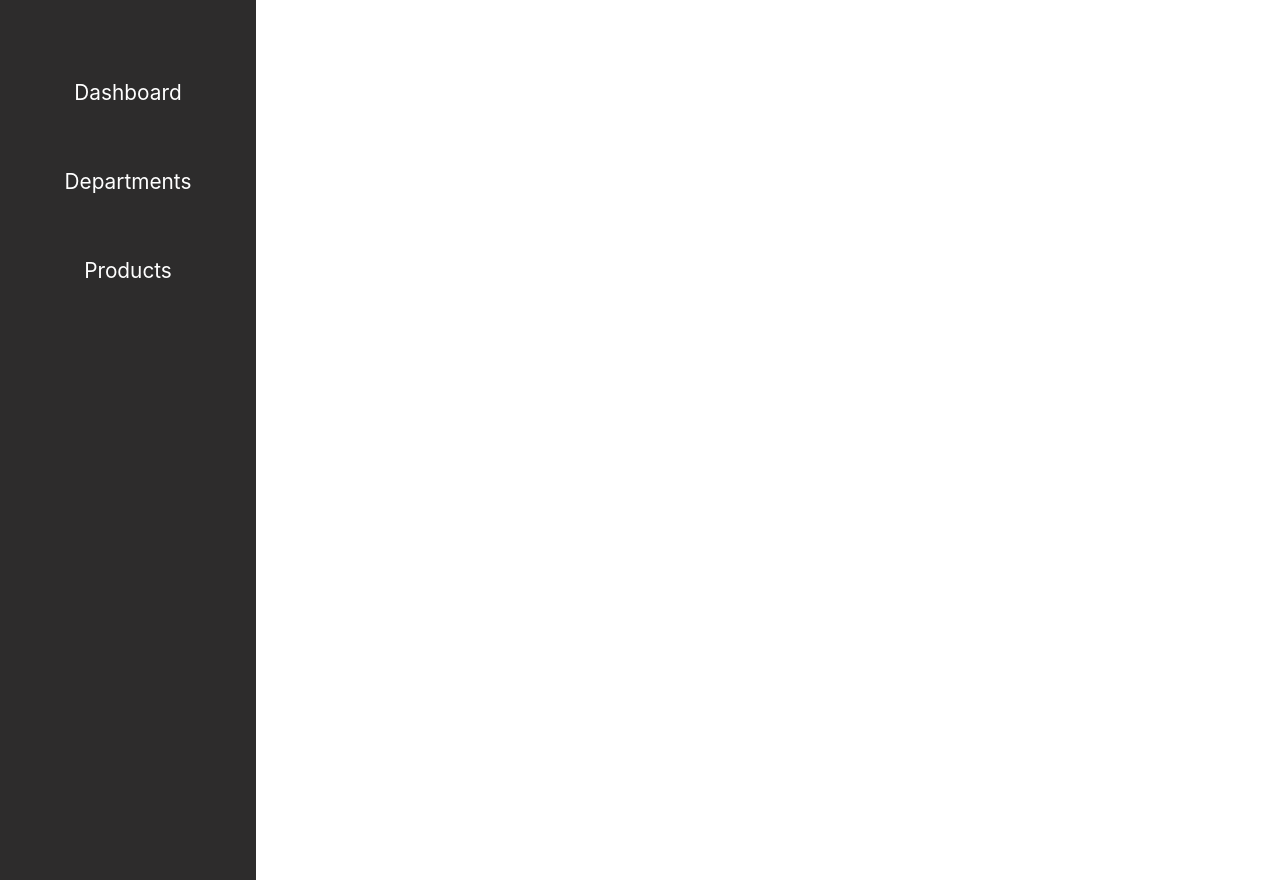
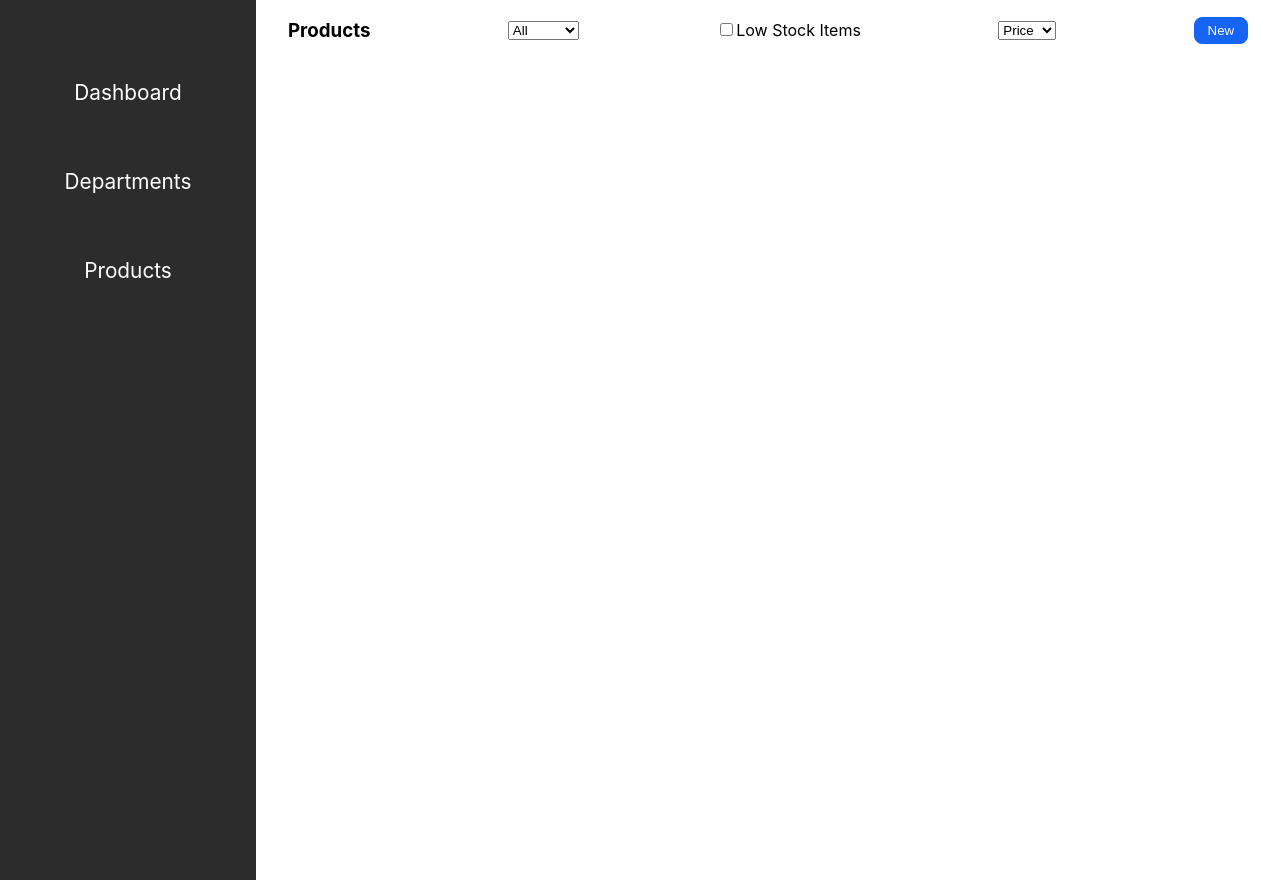
Before and after one commit to WadadParker/mcr-10, a React (Create React App) app: page /products in a window 1280 px wide. Built offline with nearby package versions, Linux system fonts and the light colour scheme.

Commit message:
style: filter bar

```diff
--- a/src/App.js
+++ b/src/App.js
@@ -6,6 +6,7 @@ import {Route,Routes} from "react-router-dom";
 import { Home } from './pages/home/Home';
 import { SideBar } from './components/sideBar/SideBar';
 import {Department} from "./pages/departments/Department";
+import {Products} from "./pages/products/Products";
 
 function App() {
   return (
@@ -14,6 +15,7 @@ function App() {
       <Routes>
         <Route path="/" element={<Home />} />
         <Route path="/departments" element={<Department />} />
+        <Route path="/products" element={<Products />} />
       </Routes>
     </div>
   );
--- /dev/null
+++ b/src/components/filterBar/FilterBar.jsx
@@ -0,0 +1,28 @@
+import React from 'react'
+import styles from "./filterBar.module.css";
+
+export const FilterBar = () => {
+  return (
+    <div className={styles.container}>
+        <h3>Products</h3>
+        <select>
+            <option value="All">All</option>
+            <option value="kitchen">Kitchen</option>
+            <option value="clothing">Clothing</option>
+            <option value="toys">Toys</option>
+        </select>
+        <span>
+        <input id="low-stock" type="checkbox"></input>
+        <label htmlFor='low-stock'>Low Stock Items</label>
+        </span>
+
+        <select>
+            <option disabled>Name</option>
+            <option value="price">Price</option>
+            <option value="stock">Stock</option>
+        </select>
+
+        <button className={styles.button}>New</button>
+    </div>
+  )
+}
--- /dev/null
+++ b/src/components/filterBar/filterBar.module.css
@@ -0,0 +1,17 @@
+.container {
+    display: flex;
+    justify-content: space-between;
+    align-items: center;
+}
+
+
+.button {
+    color: white;
+    background-color: rgb(22, 100, 244);
+    border: 1px solid rgb(22, 100, 244);
+    border-radius: 0.5rem;
+    padding: 0.3rem 0.8rem;
+}
+.button:hover {
+    filter: brightness(0.8);
+}
--- /dev/null
+++ b/src/pages/products/Products.jsx
@@ -0,0 +1,12 @@
+import React from 'react'
+import styles from "./products.module.css";
+
+import { FilterBar } from '../../components/filterBar/FilterBar';
+
+export const Products = () => {
+  return (
+    <div className={styles[`page-container`]}>
+        <FilterBar />
+    </div>
+  )
+}
--- /dev/null
+++ b/src/pages/products/products.module.css
@@ -0,0 +1,4 @@
+.page-container {
+    width: 75%;
+    margin: 0 auto;
+}
```
